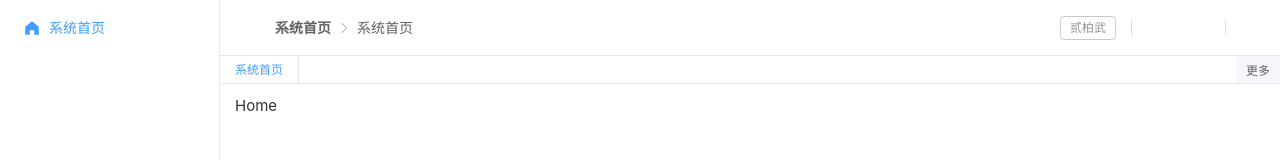
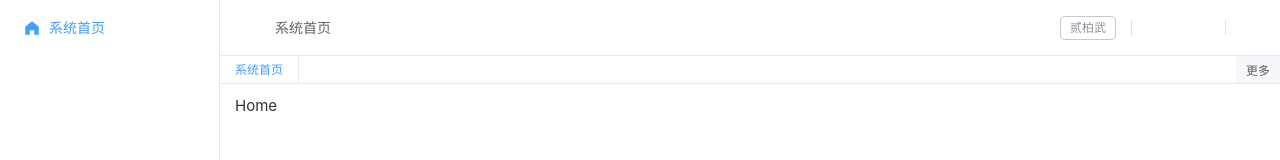
Before and after one commit to czh62/demo-web, a Vue app: page /home in a window 1280 px wide. Shown: the top 160 px of the page. Built offline with nearby package versions, Linux system fonts and the light colour scheme.

Commit message:
面包屑导航bug修复

```diff
--- a/src/layout/components/Header/components/Breadcrumb.vue
+++ b/src/layout/components/Header/components/Breadcrumb.vue
@@ -3,7 +3,7 @@
     <el-breadcrumb separator-icon="ArrowRight">
       <TransitionGroup name="breadcrumb" mode="out-in" tag="el-breadcrumb-item">
         <template v-if="breadcrumbList">
-          <el-breadcrumb-item to="/" v-if="breadcrumbList[0].meta.title !== '系统首页'">
+          <el-breadcrumb-item to="/" v-if="breadcrumbList[0].meta.title !== 'router.home_page'">
             <el-text tag="b">{{ $t('router.home_page') }}</el-text>
 					</el-breadcrumb-item>
           <el-breadcrumb-item v-for="(item, index) in breadcrumbList" :key="item.path">
```
